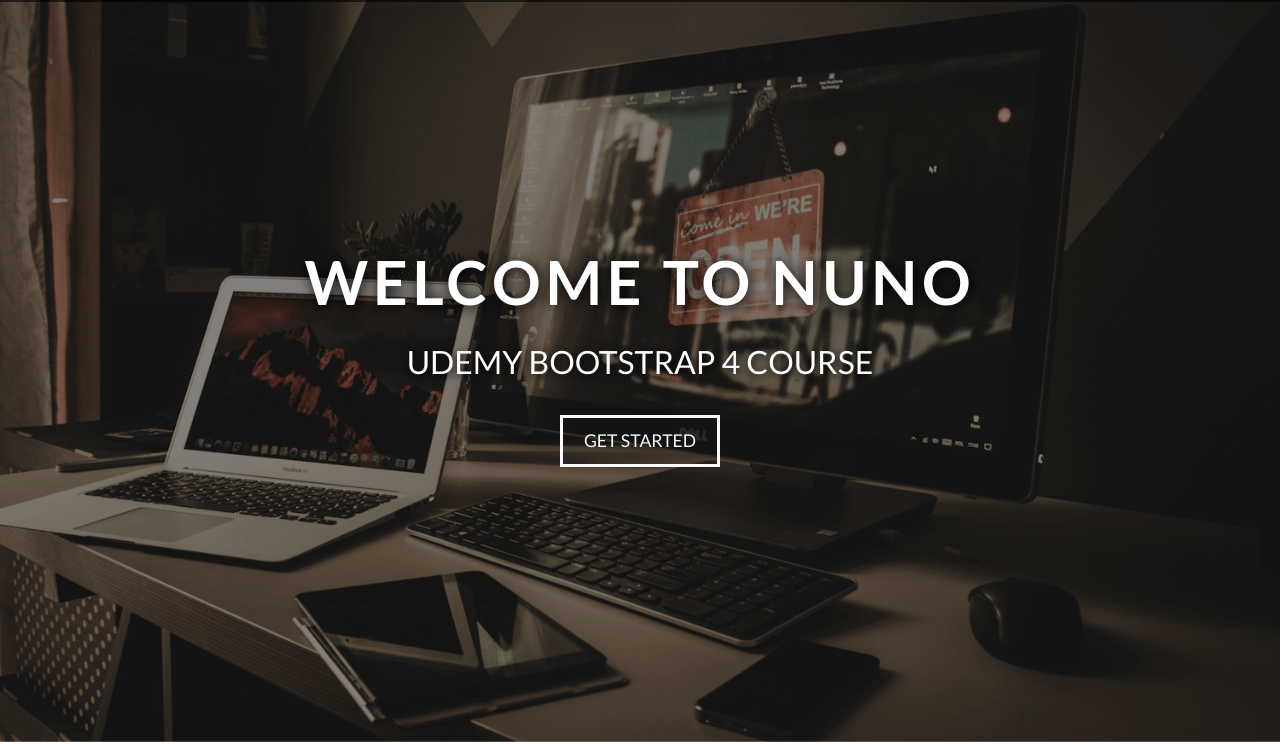
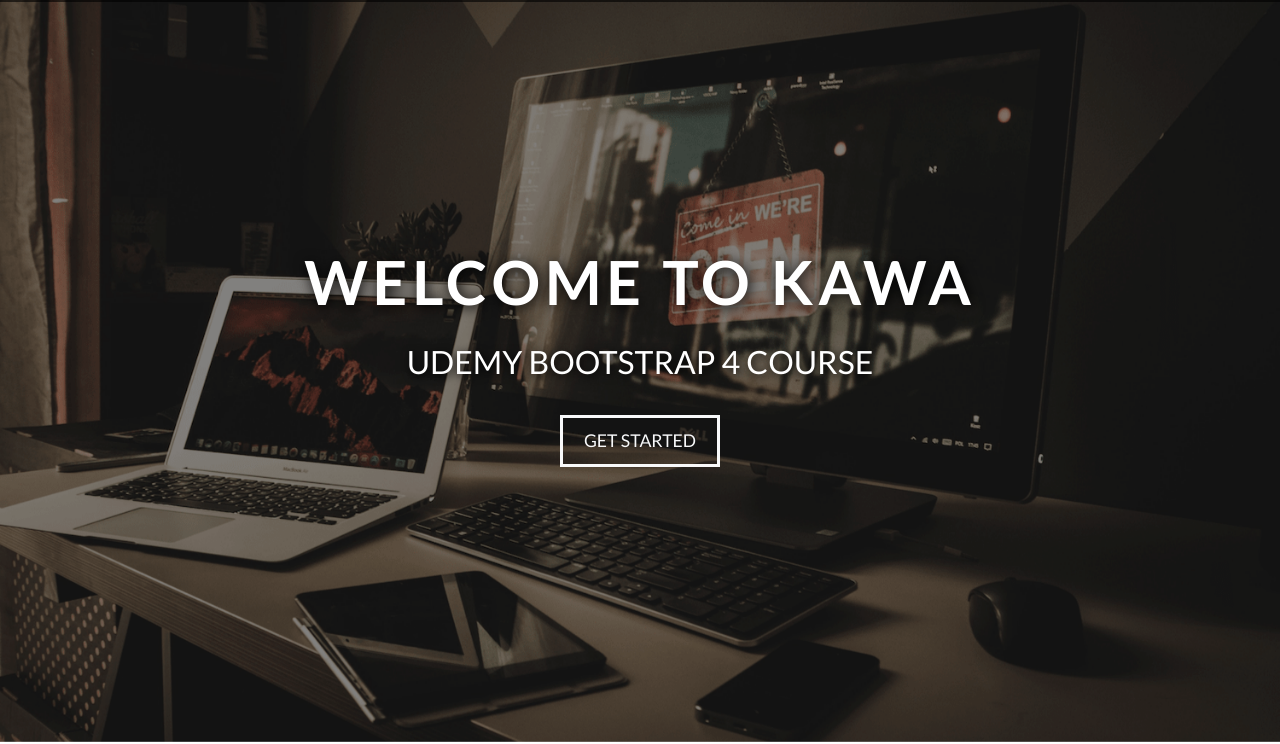
Before and after one commit to kawa-web/test, a plain HTML site: page index.html in a window 1280 px wide. Shown: the part 58-802 px from the top of the page. Drawn offline with Linux system fonts and the light colour scheme.

Commit message:
Update index.html

```diff
--- a/index.html
+++ b/index.html
@@ -56,7 +56,7 @@
 </div>
 
 <div class="caption text-center">
-	<h1>WELCOME TO NUNO</h1>
+	<h1>WELCOME TO KAWA</h1>
 	<h3>UDEMY BOOTSTRAP 4 COURSE</h3>
 	<a class="btn btn-outline-light btn-lg" href="#course">GET STARTED</a>
 </div>
```
